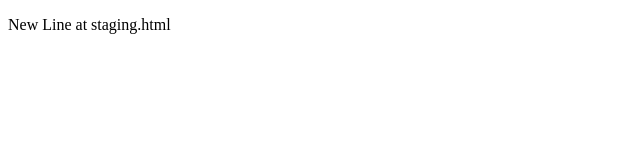
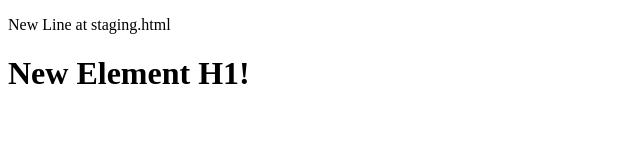
Before and after one commit to Letoyman/Niomic, a plain HTML site: page staging.html in a window 1280 px wide. Shown: the whole page, without its empty margins (0-640 px from the left). Drawn offline with Linux system fonts and the light colour scheme.

Commit message:
Add H1 Element

```diff
--- a/staging.html
+++ b/staging.html
@@ -7,6 +7,7 @@
   <body>
 
     <p>New Line at staging.html</p>
+    <h1>New Element H1!</h1>
 
   </body>
 </html>
```
